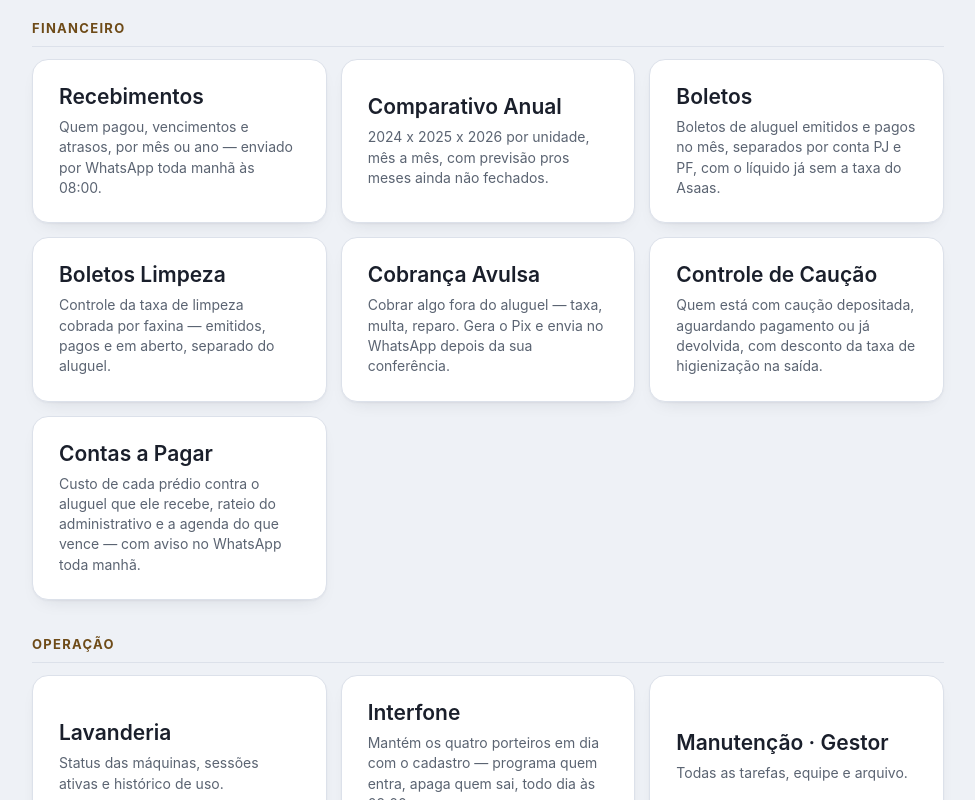
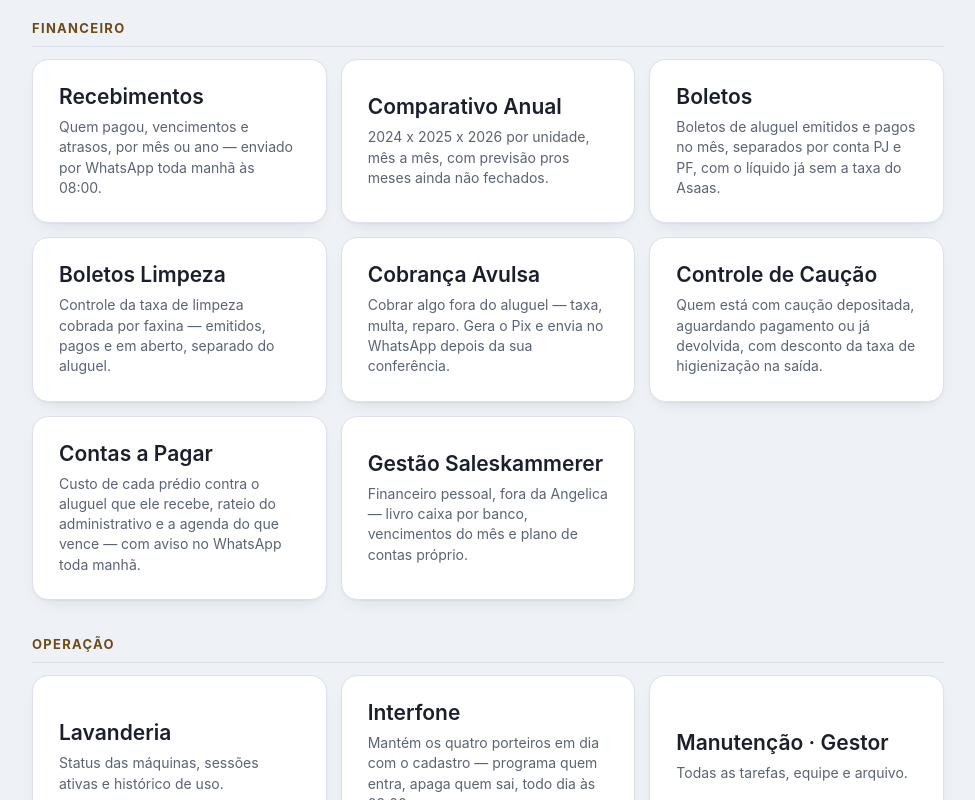
Before and after one commit to AngelicaStudios/angelicastudios.github.io, a plain HTML site: page index.html in a window 1280 px wide. Shown: the part 375-1175 px from the top of the page, without its empty margins (152-1127 px from the left). Drawn offline with Linux system fonts and the light colour scheme.

Commit message:
update: index.html

```diff
--- a/index.html
+++ b/index.html
@@ -261,6 +261,11 @@
         <p class="card-name">Contas a Pagar</p>
         <p class="card-desc">Custo de cada prédio contra o aluguel que ele recebe, rateio do administrativo e a agenda do que vence — com aviso no WhatsApp toda manhã.</p>
       </a>
+
+      <a class="card" href="https://sk.angelicastudios.com.br" target="_blank">
+        <p class="card-name">Gestão Saleskammerer</p>
+        <p class="card-desc">Financeiro pessoal, fora da Angelica — livro caixa por banco, vencimentos do mês e plano de contas próprio.</p>
+      </a>
     </div>
   </div>
 
```
